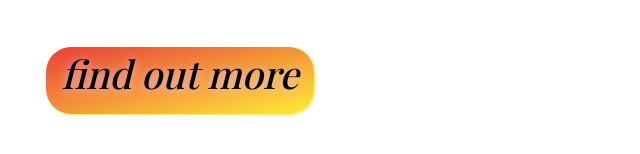
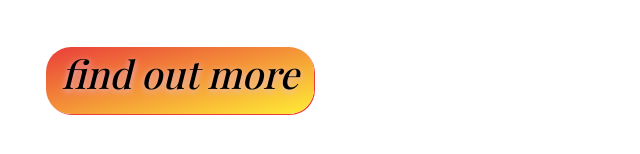
Before and after one commit to daf-naf/dfweb, a plain HTML site: page index.html in a window 1280 px wide. Shown: the part 362-516 px from the top of the page, 461-1101 px from the left. Drawn offline with nearby package versions, Linux system fonts and the light colour scheme; a web font is replaced by a local one.

Commit message:
Update landing.css

```diff
--- a/landing.css
+++ b/landing.css
@@ -126,8 +126,8 @@ h2{
     font-family: 'Playfair Display', serif;
     font-style: italic;
     font-size: 3vw;
-    text-shadow: 0 2px 10px  rgb(233, 190, 233);
-    box-shadow: 1px 1px 2px #ffed35;
+    text-shadow: 0 2px 7px  rgb(233, 190, 233);
+    box-shadow: 1px 1px #E93E3A;
     border-radius: 25px;
     border: none;
     padding: 0 0.4em 0.4em;
```
